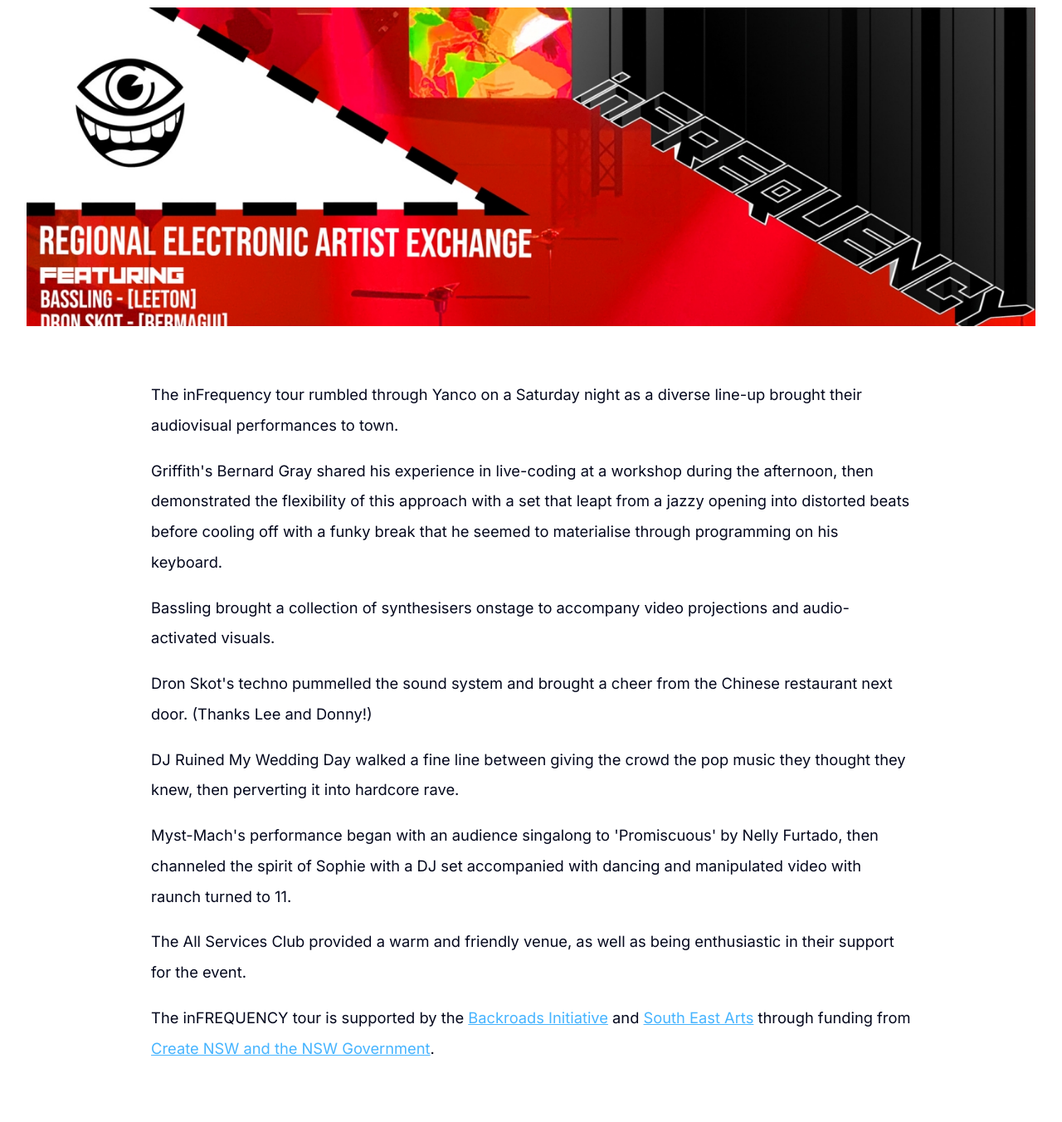
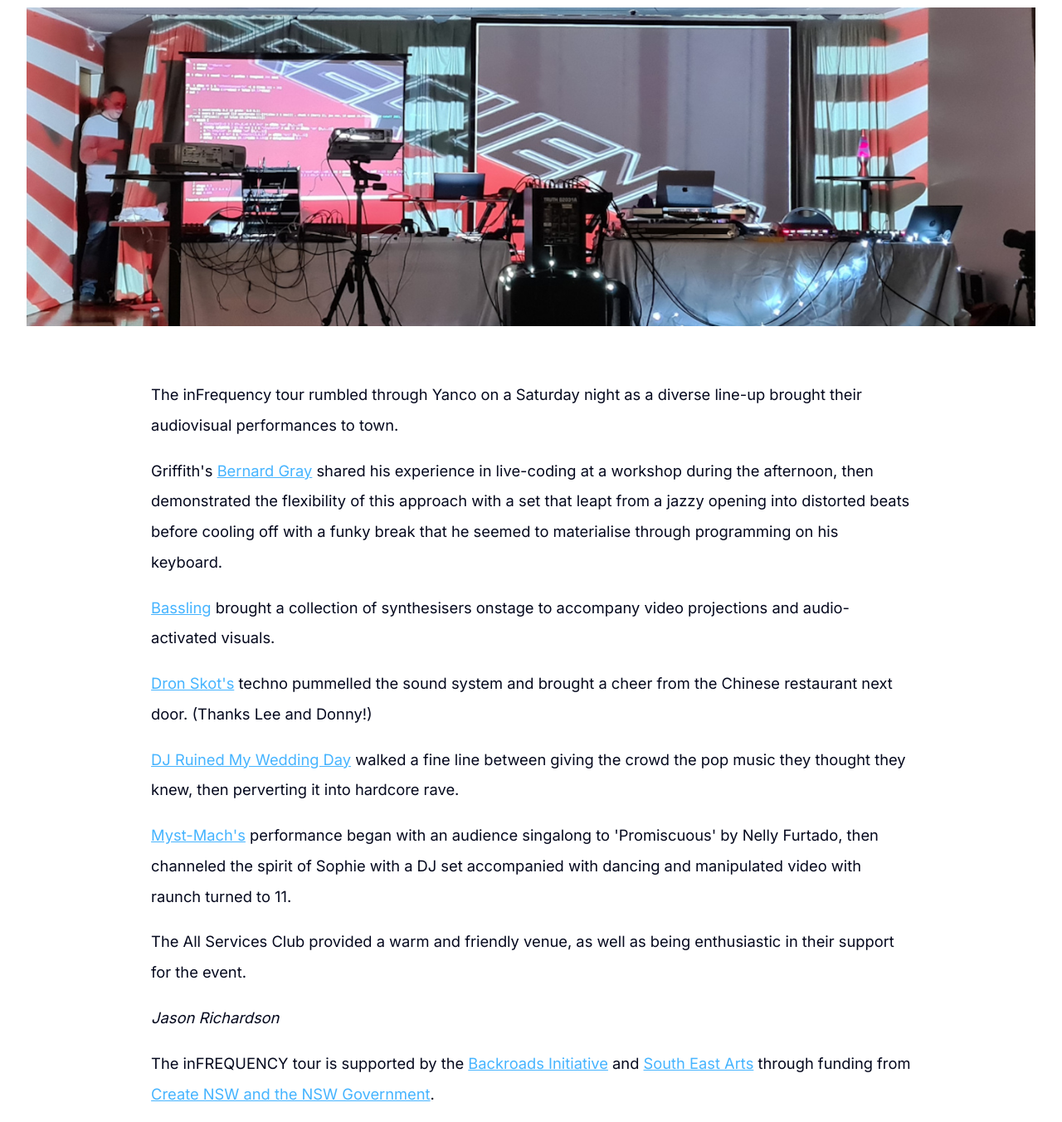
Before and after one commit to cleary/inFrequency2022.astro, an Astro site: page /yanco in a window 1280 px wide. Shown: the part 181-1533 px from the top of the page at 83% size. Built offline with nearby package versions, Linux system fonts and the light colour scheme; Astro itself is replaced by a stand-in of ours.

Commit message:
finish yanco review

```diff
--- a/src/components/Nav/index.jsx
+++ b/src/components/Nav/index.jsx
@@ -7,7 +7,7 @@
 			<a className={Styles.logolink} href="/">
 				<div className={Styles.monogram}>inF</div>
 			</a>
-			<a className={Styles.link} href="https://www.eventbrite.com/e/infrequency-tickets-385269701047">
+			<a className={Styles.link} href="/yanco">
 				Yanco
 			</a>
 			<a className={Styles.link} href="https://www.eventbrite.com/e/infrequency-navigate-arts-tanja-tickets-406136373827">
--- a/src/pages/index.astro
+++ b/src/pages/index.astro
@@ -203,11 +203,11 @@
 					<small class="subtitle">REGIONAL ELECTRONIC ARTIST EXCHANGE</small>inFREQUENCY
 				</h1>
 				<div>
-					<a href="https://www.eventbrite.com/e/infrequency-tickets-385269701047"><span class="role">Yanco Session<span class="invert"> Get Tickets!</span></span></a>&nbsp;
+					<a href="/yanco"><span class="role">Yanco Session<span class="invert">See Review</span></span></a>&nbsp;
 					<a href="https://www.eventbrite.com/e/infrequency-navigate-arts-tanja-tickets-406136373827"><span class="role">Tanja Session<span class="invert"> Get Tickets!</span></span></a>&nbsp;
 				</div>
 				<p class="desc">
-                    Yanco NSW: 24th of September</br>
+                    Yanco NSW: Toured!</br>
 				    Tanja NSW: 5th of November
                 </p>
 				<h1 class="title">
--- a/src/pages/yanco.astro
+++ b/src/pages/yanco.astro
@@ -32,25 +32,33 @@
 				<img
 					width="1400"
 					height="787"
-					src="/img/if-banner.jpg"
+					src="/img/yanco-stage.jpg"
 				/>
 			</div>
 			<div class="bio wrapper wrapper__readable mt8">
             <p>The inFrequency tour rumbled through Yanco on a Saturday night as a diverse line-up brought their audiovisual performances to town.</p>
 
-            <p>Griffith's Bernard Gray shared his experience in live-coding at a workshop during the afternoon, then demonstrated the flexibility of this approach with a set that leapt from a jazzy opening into distorted beats before cooling off with a funky break that he seemed to materialise through programming on his keyboard.</p>
+            <p>Griffith's <a href="/project/nested/bernard-gray">Bernard Gray</a> shared his experience in live-coding at a workshop during the afternoon, then demonstrated the flexibility of this approach with a set that leapt from a jazzy opening into distorted beats before cooling off with a funky break that he seemed to materialise through programming on his keyboard.</p>
 
-            <p>Bassling brought a collection of synthesisers onstage to accompany video projections and audio-activated visuals.</p>
+            <p><a href="/project/nested/bassling">Bassling</a> brought a collection of synthesisers onstage to accompany video projections and audio-activated visuals.</p>
 
-            <p>Dron Skot's techno pummelled the sound system and brought a cheer from the Chinese restaurant next door. (Thanks Lee and Donny!)</p>
+            <p><a href="/project/nested/dron-skot">Dron Skot's</a> techno pummelled the sound system and brought a cheer from the Chinese restaurant next door. (Thanks Lee and Donny!)</p>
 
-            <p>DJ Ruined My Wedding Day walked a fine line between giving the crowd the pop music they thought they knew, then perverting it into hardcore rave.</p>
+            <p><a href="/project/nested/djrmwd">DJ Ruined My Wedding Day</a> walked a fine line between giving the crowd the pop music they thought they knew, then perverting it into hardcore rave.</p>
 
-            <p>Myst-Mach's performance began with an audience singalong to 'Promiscuous' by Nelly Furtado, then channeled the spirit of Sophie with a DJ set accompanied with dancing and manipulated video with raunch turned to 11.</p>
+            <p><a href="/project/nested/myst-mach">Myst-Mach's</a> performance began with an audience singalong to 'Promiscuous' by Nelly Furtado, then channeled the spirit of Sophie with a DJ set accompanied with dancing and manipulated video with raunch turned to 11.</p>
 
             <p>The All Services Club provided a warm and friendly venue, as well as being enthusiastic in their support for the event.</p>
 
+            <p><i>Jason Richardson</i></p>
+
             <p>The inFREQUENCY tour is supported by the <a href="https://regionalartsnsw.com.au/the-backroads-initiative/">Backroads Initiative</a> and <a href="https://www.southeastarts.org.au/casp">South East Arts</a> through funding from <a href="https://www.create.nsw.gov.au/">Create NSW and the NSW Government</a>.</p>
+
+            <img src="/img/bernard-gray-at-yanco-by-jason-richardson.jpg" alt="Bernard Gray at Yanco by Jason Richardson" />
+            <img src="/img/jason.jpg" alt="Jason Richardson at Yanco by Bernard Gray" />
+            <img src="/img/dron-skot-at-yanco-by-jason-richardson.jpg" alt="Dron Skot at Yanco by Jason Richardson" />
+            <img src="/img/dj-ruined-my-wedding-day-by-jason-richardson.jpg" alt="DJ Ruined My Wedding Day at Yanco by Jason Richardson" />
+            <img src="/img/myst-mach-at-yanco-by-jason-richardson.jpg" alt="Myst Mach at Yanco by Jason Richardson" />
 
 			</div>
 		</div>
```
Also changed, not shown: public/img/myst-mach-at-yanco-by-jason-richardson.jpg (renamed from public/img/myst-mach-at-yanco-1 by jason richardson.jpg), public/img/yanco-stage.jpg (added).
